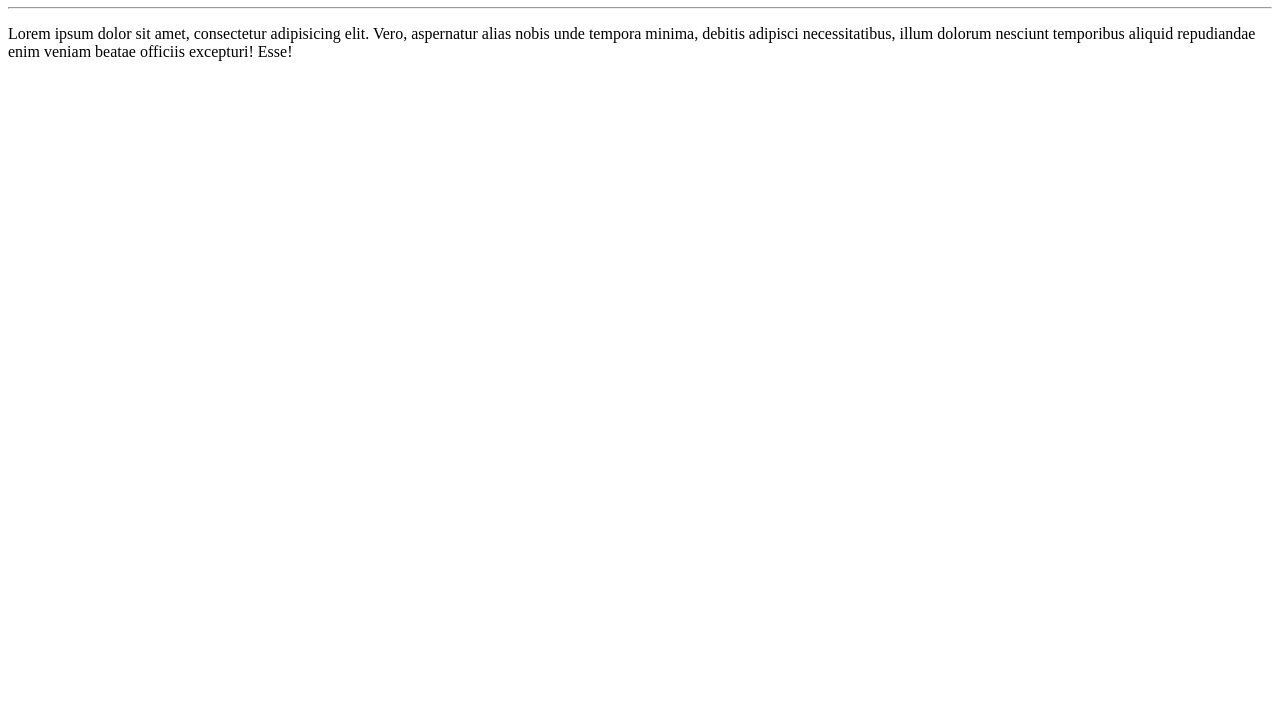
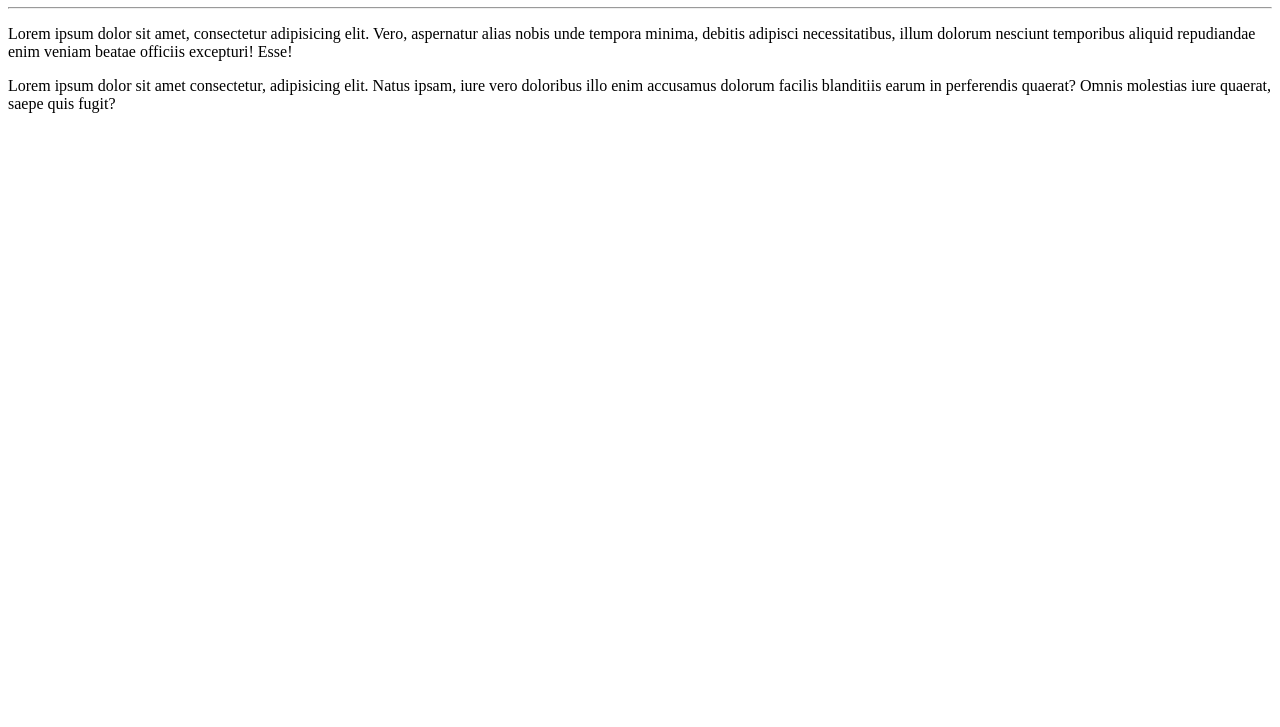
Before and after one commit to michaelataides/Ola-Mundo, a plain HTML site: page site-exemplo/index.html in a window 1280 px wide. Shown: the part 73-800 px from the top of the page. Drawn offline with Linux system fonts and the light colour scheme.

Commit message:
adicionei um paragrafo

```diff
--- a/site-exemplo/index.html
+++ b/site-exemplo/index.html
@@ -9,5 +9,6 @@
     <h1>Olá, Mundo!</h1>
     <hr>
     <p>Lorem ipsum dolor sit amet, consectetur adipisicing elit. Vero, aspernatur alias nobis unde tempora minima, debitis adipisci necessitatibus, illum dolorum nesciunt temporibus aliquid repudiandae enim veniam beatae officiis excepturi! Esse!</p>
+    <p>Lorem ipsum dolor sit amet consectetur, adipisicing elit. Natus ipsam, iure vero doloribus illo enim accusamus dolorum facilis blanditiis earum in perferendis quaerat? Omnis molestias iure quaerat, saepe quis fugit?</p>
 </body>
 </html>
```
